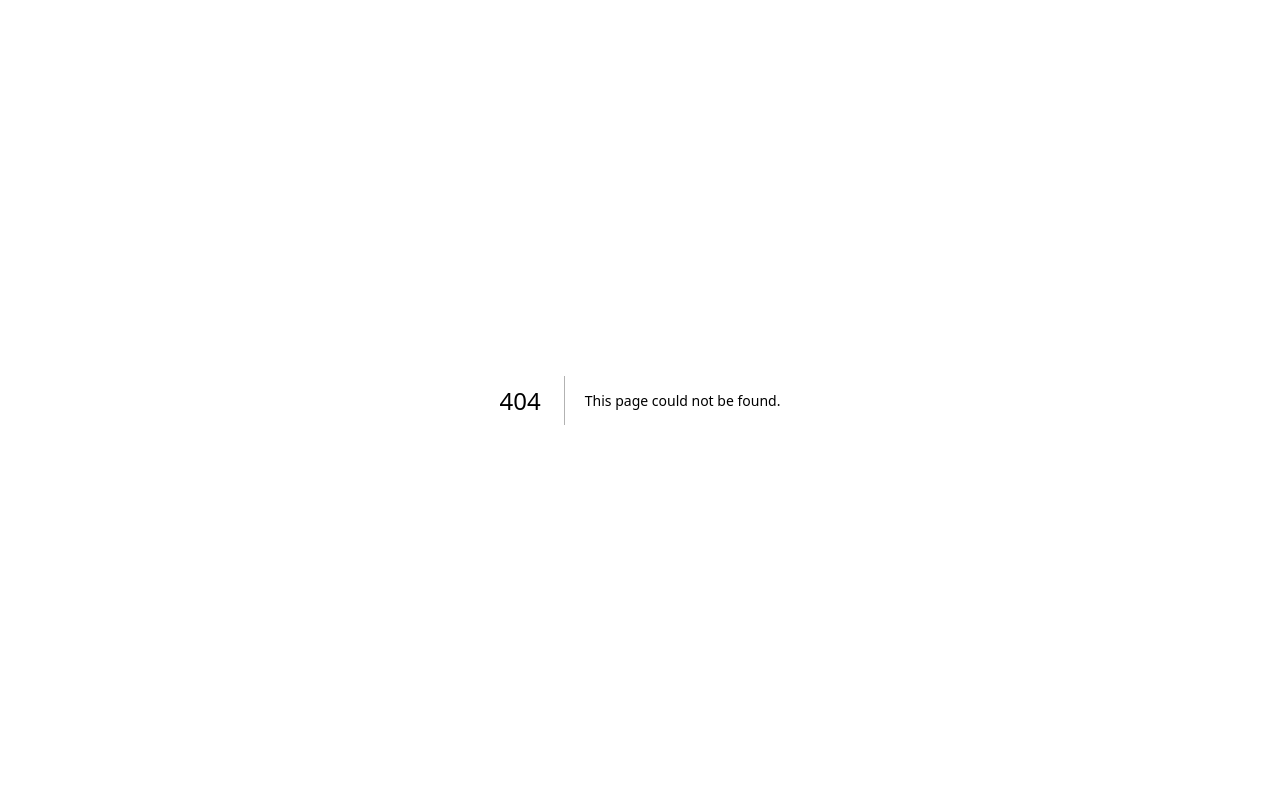
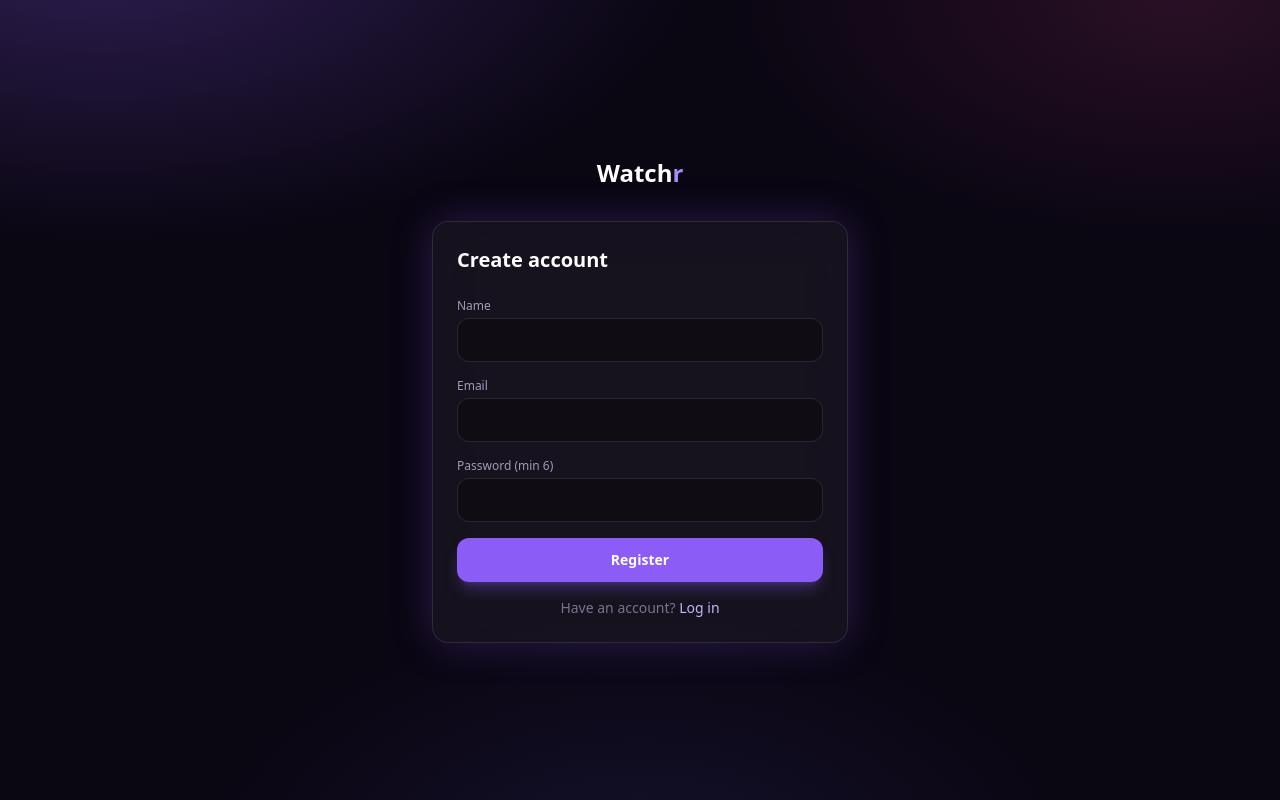
Before and after one commit to SSpall13/watchr, a Next.js app: page /register in a window 1280 px wide. Before the commit this address had no page. Built offline with nearby package versions, Linux system fonts and the light colour scheme.

Commit message:
Add register and search pages

```diff
--- /dev/null
+++ b/src/app/register/page.tsx
@@ -0,0 +1,98 @@
+"use client";
+
+import Link from "next/link";
+import { signIn } from "next-auth/react";
+import { useRouter } from "next/navigation";
+import { useState } from "react";
+
+export default function RegisterPage() {
+  const router = useRouter();
+  const [name, setName] = useState("");
+  const [email, setEmail] = useState("");
+  const [password, setPassword] = useState("");
+  const [error, setError] = useState("");
+  const [loading, setLoading] = useState(false);
+
+  async function onSubmit(e: React.FormEvent) {
+    e.preventDefault();
+    setLoading(true);
+    setError("");
+    const res = await fetch("/api/auth/register", {
+      method: "POST",
+      headers: { "Content-Type": "application/json" },
+      body: JSON.stringify({ name, email, password }),
+    });
+    const data = await res.json();
+    if (!res.ok) {
+      setLoading(false);
+      setError(data.error || "Registration failed");
+      return;
+    }
+    const sign = await signIn("credentials", {
+      email,
+      password,
+      redirect: false,
+    });
+    setLoading(false);
+    if (sign?.error) {
+      setError("Account created — please log in");
+      router.push("/login");
+      return;
+    }
+    router.push("/feed");
+    router.refresh();
+  }
+
+  return (
+    <main className="mx-auto flex min-h-screen max-w-md flex-col justify-center px-4 py-12">
+      <Link href="/" className="mb-8 text-center text-2xl font-bold text-white">
+        Watch<span className="text-brand-400">r</span>
+      </Link>
+      <div className="glass p-6">
+        <h1 className="text-xl font-semibold text-white">Create account</h1>
+        <form onSubmit={onSubmit} className="mt-6 space-y-4">
+          <div>
+            <label className="mb-1 block text-xs text-violet-200/70">Name</label>
+            <input
+              className="input-field"
+              value={name}
+              onChange={(e) => setName(e.target.value)}
+              required
+            />
+          </div>
+          <div>
+            <label className="mb-1 block text-xs text-violet-200/70">Email</label>
+            <input
+              className="input-field"
+              type="email"
+              value={email}
+              onChange={(e) => setEmail(e.target.value)}
+              required
+            />
+          </div>
+          <div>
+            <label className="mb-1 block text-xs text-violet-200/70">Password (min 6)</label>
+            <input
+              className="input-field"
+              type="password"
+              value={password}
+              onChange={(e) => setPassword(e.target.value)}
+              minLength={6}
+              required
+            />
+          </div>
+          {error && <p className="text-sm text-rose-300">{error}</p>}
+          <button type="submit" className="btn-primary w-full" disabled={loading}>
+            {loading ? "Creating…" : "Register"}
+          </button>
+        </form>
+        <p className="mt-4 text-center text-sm text-violet-200/50">
+          Have an account?{" "}
+          <Link href="/login" className="text-brand-300 hover:underline">
+            Log in
+          </Link>
+        </p>
+      </div>
+    </main>
+  );
+}
--- /dev/null
+++ b/src/app/search/page.tsx
@@ -0,0 +1,62 @@
+import { redirect } from "next/navigation";
+import { auth } from "@/lib/auth";
+import { prisma } from "@/lib/prisma";
+import { AppShell } from "@/components/AppShell";
+import { ShowCard } from "@/components/ShowCard";
+import { ShowActions } from "@/components/ShowActions";
+import { SearchBox } from "@/components/SearchBox";
+
+export default async function SearchPage({
+  searchParams,
+}: {
+  searchParams: Promise<{ q?: string }>;
+}) {
+  const session = await auth();
+  if (!session?.user?.id) redirect("/login");
+
+  const me = await prisma.user.findUnique({ where: { id: session.user.id } });
+  const { q } = await searchParams;
+  const query = (q || "").trim();
+
+  const shows = await prisma.show.findMany({
+    where: query
+      ? {
+          OR: [
+            { title: { contains: query } },
+            { genre: { contains: query } },
+            { overview: { contains: query } },
+          ],
+        }
+      : undefined,
+    orderBy: { title: "asc" },
+    take: 40,
+  });
+
+  return (
+    <AppShell userName={me?.name}>
+      <div className="space-y-6">
+        <div>
+          <h1 className="text-2xl font-bold text-white">Search shows</h1>
+          <p className="mt-1 text-sm text-violet-200/60">
+            Set currently watching, favorite, or mark finished
+          </p>
+        </div>
+        <SearchBox initial={query} />
+        <div className="space-y-3">
+          {shows.map((s) => (
+            <ShowCard
+              key={s.id}
+              show={s}
+              actions={<ShowActions showId={s.id} />}
+            />
+          ))}
+          {shows.length === 0 && (
+            <div className="glass p-6 text-center text-sm text-violet-200/60">
+              No shows match &quot;{query}&quot;
+            </div>
+          )}
+        </div>
+      </div>
+    </AppShell>
+  );
+}
```
